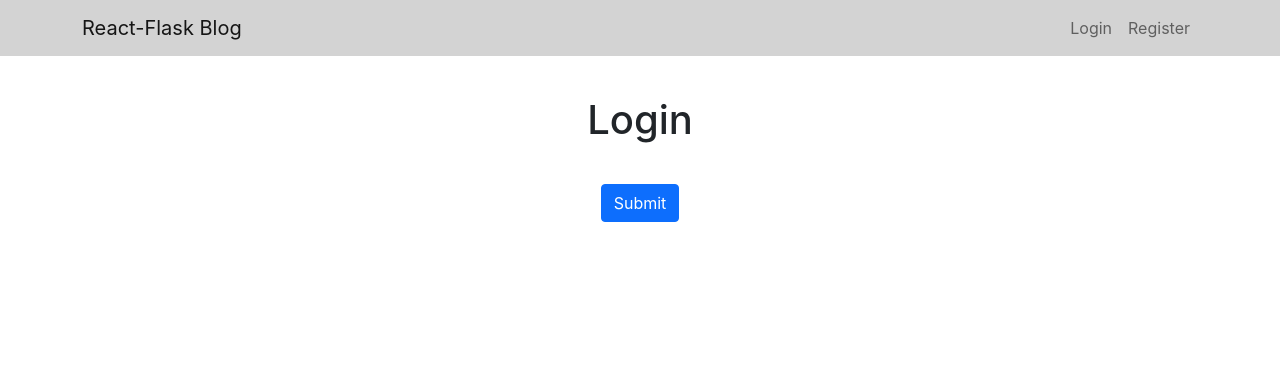
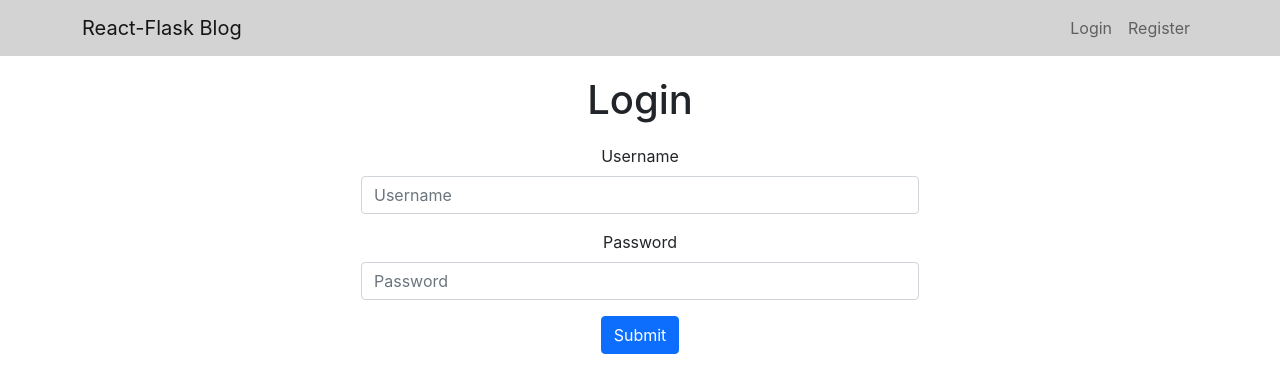
Before and after one commit to loggreev/React-Flask-Blog, a React (Create React App) app in the folder frontend/: page /login in a window 1280 px wide. Shown: the top 392 px of the page. Built offline with nearby package versions, Linux system fonts and the light colour scheme; the HTML template or start-up script is replaced by a standard one.

Commit message:
create login/register forms

```diff
--- a/frontend/package.json
+++ b/frontend/package.json
@@ -7,6 +7,7 @@
     "@testing-library/react": "^12.1.3",
     "@testing-library/user-event": "^13.5.0",
     "bootstrap": "^5.1.3",
+    "password-strength-bars": "^1.0.9",
     "react": "^17.0.2",
     "react-bootstrap": "^2.1.2",
     "react-dom": "^17.0.2",
--- a/frontend/src/components/AuthenticationForm.js
+++ /dev/null
@@ -1,21 +0,0 @@
-import styles from './AuthenticationForm.module.css'
-import React from 'react'
-import Container from 'react-bootstrap/Container'
-import Stack from 'react-bootstrap/Stack'
-import Button from 'react-bootstrap/Button'
-
-function AuthenticationForm({ title, children: formInputs }) {
-    return (
-        <>
-            <Container fluid className={styles.title}>
-                <h1>{title}</h1>
-            </Container>
-            <Stack>
-                {formInputs}
-            </Stack>
-            <Button variant="primary">Submit</Button>
-        </>
-    )
-}
-
-export default AuthenticationForm
--- a/frontend/src/components/AuthenticationForm.module.css
+++ /dev/null
@@ -1,3 +0,0 @@
-.title {
-    margin: 40px 0;
-}
--- /dev/null
+++ b/frontend/src/components/Form.module.css
@@ -0,0 +1,3 @@
+.title {
+    margin: 20px 0;
+}
--- a/frontend/src/components/Login.js
+++ b/frontend/src/components/Login.js
@@ -1,9 +1,42 @@
-import React from 'react'
-import AuthenticationForm from './AuthenticationForm';
+import styles from './Form.module.css'
+import React, { useState } from 'react'
+import Container from 'react-bootstrap/Container'
+import Form from 'react-bootstrap/Form'
+import Button from 'react-bootstrap/Button'
 
 function Login() {
+    const [username, setUsername] = useState("");
+    const [password, setPassword] = useState("");
+
+    function handleSubmit(event) {
+        event.preventDefault();
+        console.log(username, password);
+    }
+
     return (
-        <AuthenticationForm title="Login"></AuthenticationForm>
+        <>
+            <Container fluid className={styles.title}>
+                <h1>Login</h1>
+            </Container>
+            <Container>
+                <Form onSubmit={handleSubmit}>
+                    <Form.Group className="mx-auto mb-3 w-50" controlId="formBasicUsername">
+                        <Form.Label>Username</Form.Label>
+                        <Form.Control type="text" value={username} placeholder="Username" onChange={(event) => { setUsername(event.target.value) }} />
+                    </Form.Group>
+
+                    <Form.Group className="mx-auto mb-3 w-50" controlId="formBasicPassword">
+                        <Form.Label>Password</Form.Label>
+                        <Form.Control type="password" value={password} placeholder="Password" onChange={(event) => { setPassword(event.target.value) }} />
+                    </Form.Group>
+
+                    <Button variant="primary" type="submit">
+                        Submit
+                    </Button>
+                </Form>
+            </Container>
+        </>
+
     )
 }
 
--- a/frontend/src/components/Register.js
+++ b/frontend/src/components/Register.js
@@ -1,9 +1,53 @@
-import React from 'react'
-import AuthenticationForm from './AuthenticationForm';
+import styles from './Form.module.css'
+import React, { useState } from 'react'
+import Container from 'react-bootstrap/Container'
+import Form from 'react-bootstrap/Form'
+import Button from 'react-bootstrap/Button'
+import PasswordStrengthBar from 'password-strength-bars'
 
 function Register() {
+    const [username, setUsername] = useState("");
+    const [password, setPassword] = useState("");
+    const [confirmPassword, setConfirmPassword] = useState("");
+
+    function handleSubmit(event) {
+        event.preventDefault();
+        console.log(username, password, confirmPassword);
+    }
+
     return (
-        <AuthenticationForm title="Register"></AuthenticationForm>
+        <>
+            <Container fluid className={styles.title}>
+                <h1>Register</h1>
+            </Container>
+            <Container>
+                <Form onSubmit={handleSubmit}>
+                    <Form.Group className="mx-auto mb-3 w-50" controlId="formBasicUsername">
+                        <Form.Label>Username</Form.Label>
+                        <Form.Control type="text" value={username} placeholder="Username" onChange={(event) => { setUsername(event.target.value) }} />
+                    </Form.Group>
+
+                    <Form.Group className="mx-auto mb-3 w-50" controlId="formBasicPassword">
+                        <Form.Label>Password</Form.Label>
+                        <Form.Control type="password" value={password} placeholder="Password" onChange={(event) => { setPassword(event.target.value) }} />
+                        <Form.Text className="text-muted">
+                            Make sure to practice good password security!
+                        </Form.Text>
+                        <div className="mb-2"></div>
+                        <PasswordStrengthBar password={password} strengthTitles={{ weak: "Weak", normal: "Okay", good: "Good", strong: "Strong" }} />
+                    </Form.Group>
+
+                    <Form.Group className="mx-auto mb-3 w-50" controlId="formBasicConfirmPassword">
+                        <Form.Label>Confirm Password</Form.Label>
+                        <Form.Control type="password" value={confirmPassword} placeholder="Confirm Password" onChange={(event) => { setConfirmPassword(event.target.value) }} />
+                    </Form.Group>
+
+                    <Button variant="primary" type="submit">
+                        Submit
+                    </Button>
+                </Form>
+            </Container>
+        </>
     )
 }
 
```
Also changed, not shown: 1 other file (tests, documents, lock files or other folders).
